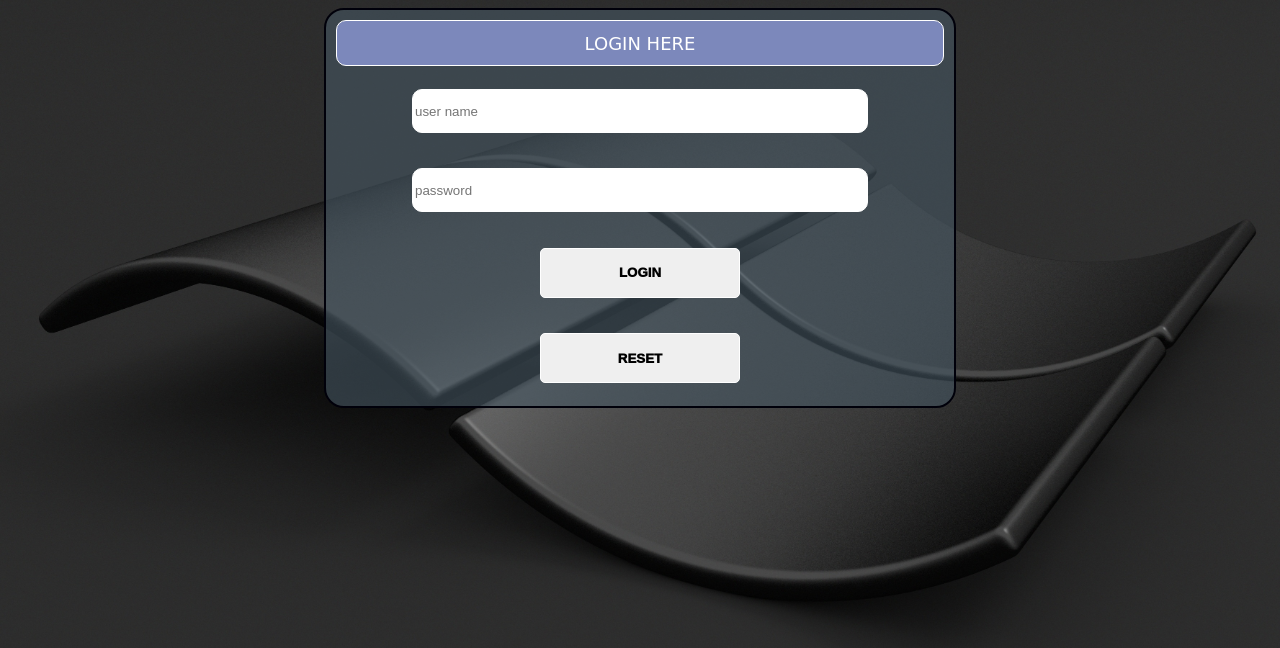
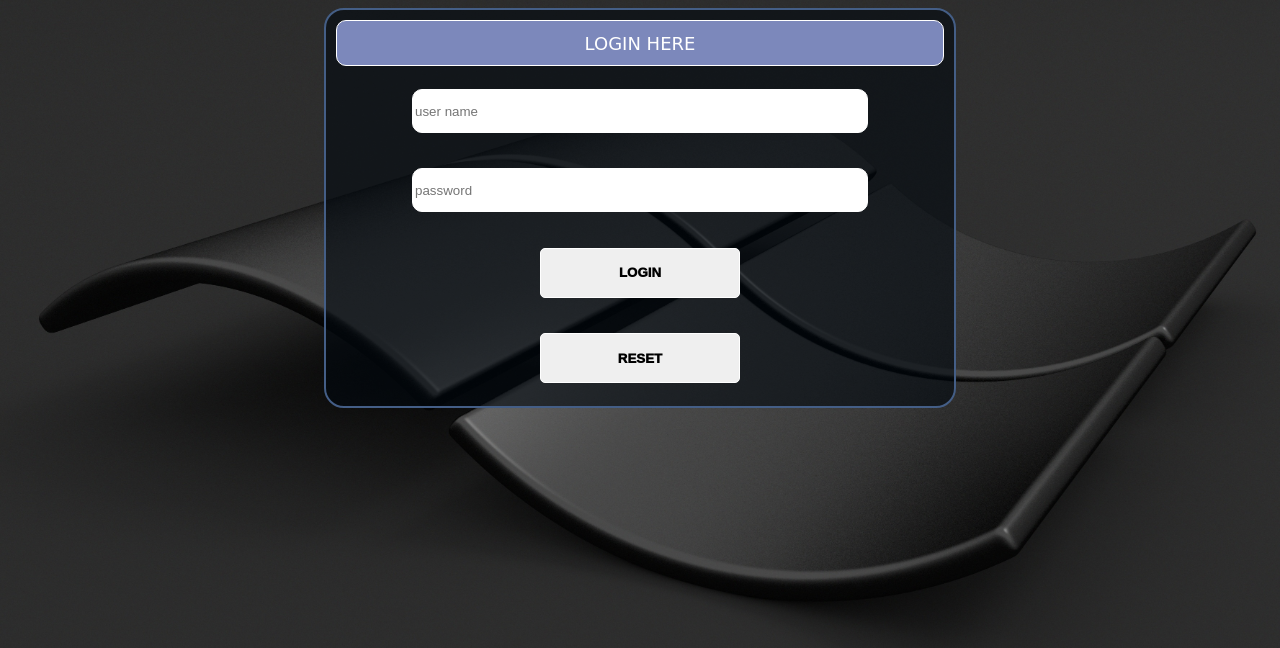
Before and after one commit to shijinsidharth/loginapp12, a Django app: page /new/html1 in a window 1280 px wide. Shown: the top 648 px of the page. Run offline with Django 3.2, Linux system fonts and the light colour scheme.

Commit message:
sixth commi2

```diff
--- a/loginapp/static/loginstyle.css
+++ b/loginapp/static/loginstyle.css
@@ -6,11 +6,11 @@ body
 table
 {
     background-image: linear-gradient(to bottom,rgb(46, 32, 32),grey);
-    border: 2px solid rgb(0, 0, 10);
+    border: 2px solid rgb(68, 94, 134);
     border-radius: 20px;
     height: 400px;
     width: 50%;
-    background: rgba(71, 88, 99, 0.6);
+    background: rgba(0, 8, 14, 0.6);
 
 
 }
```
